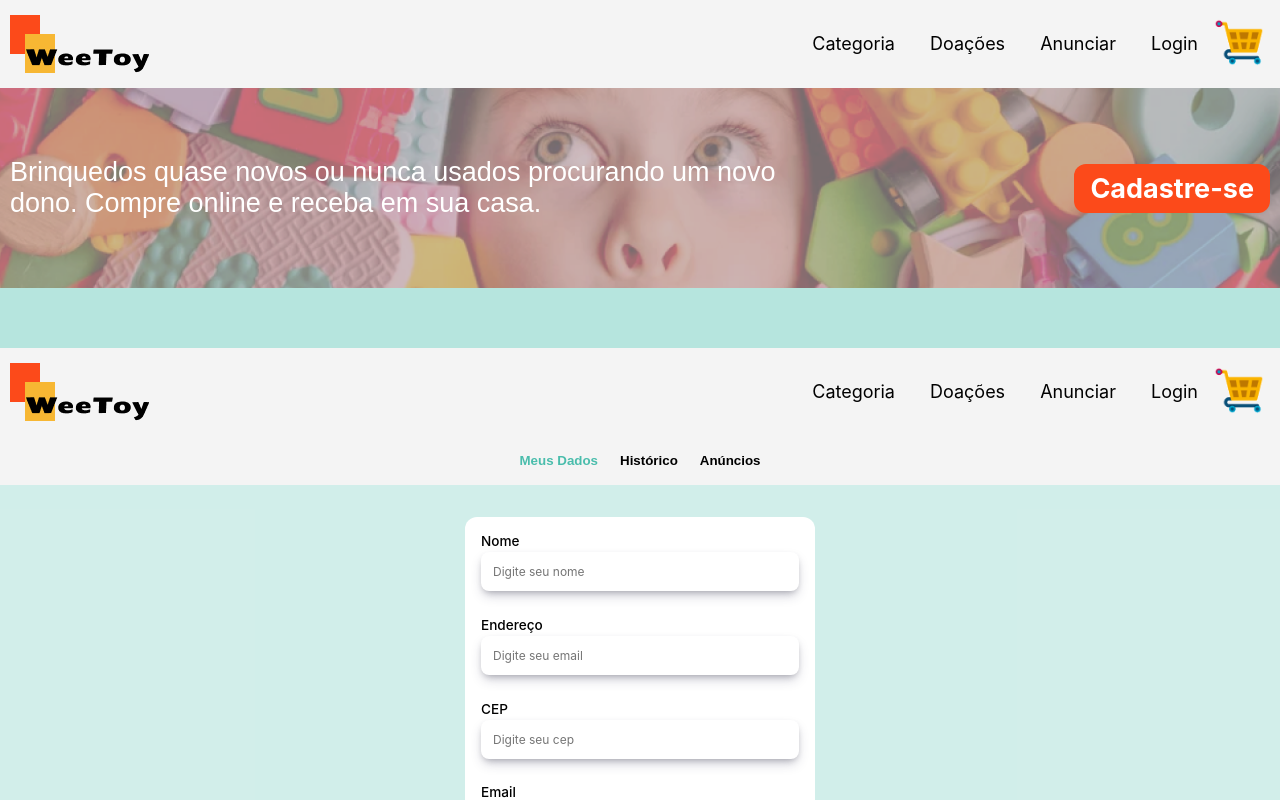
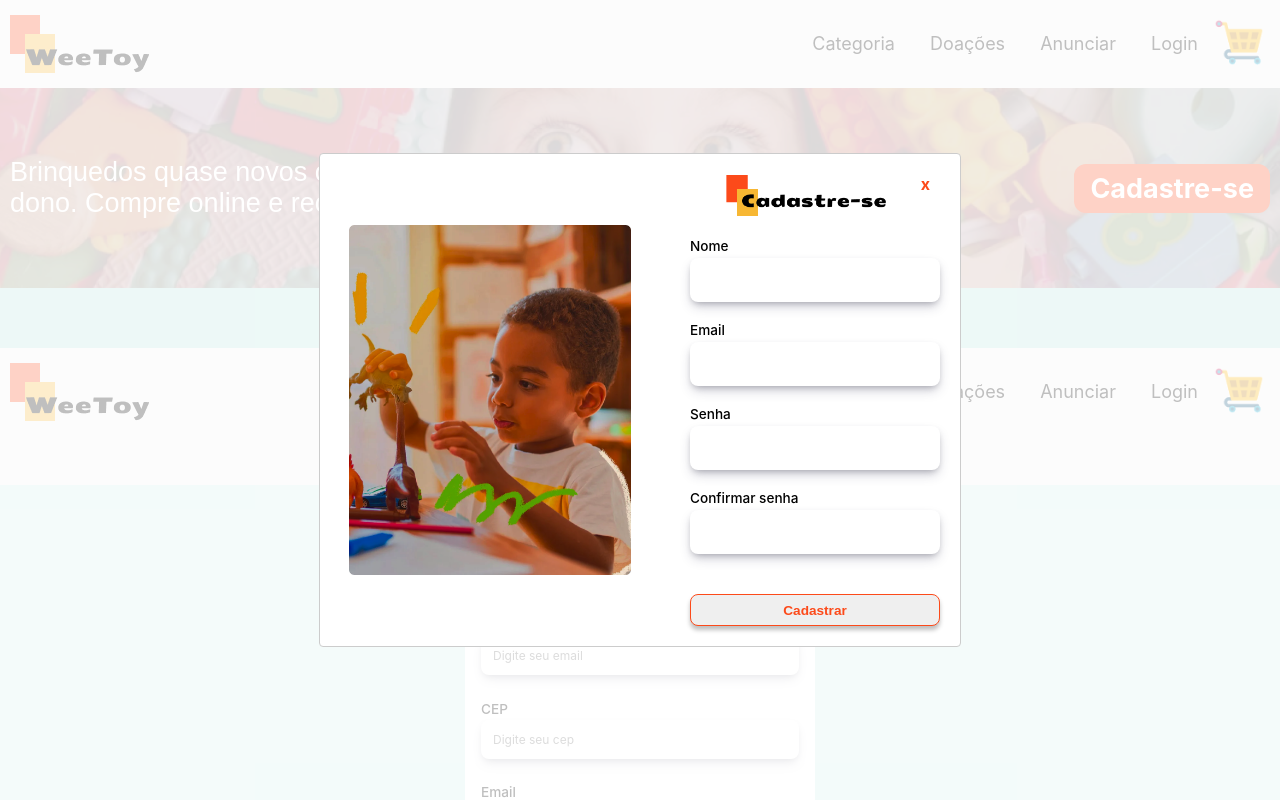
Before and after one commit to NathMedeiros/WeeToy, a React (Create React App) app: page /UserPage in a window 1280 px wide. Both pictures are taken after a click on the button "Cadastre-se". Shown: the top 800 px of the page. Built offline with nearby package versions, Linux system fonts and the light colour scheme.

Commit message:
feat: create axios

```diff
--- a/package.json
+++ b/package.json
@@ -15,6 +15,7 @@
     "@types/react-router-dom": "^5.3.3",
     "@types/styled-components": "^5.1.26",
     "@types/yup": "^0.32.0",
+    "axios": "^1.2.2",
     "react": "^18.2.0",
     "react-dom": "^18.2.0",
     "react-hook-form": "^7.41.3",
--- a/src/App.tsx
+++ b/src/App.tsx
@@ -1,4 +1,4 @@
-import { ModalProvider } from "./context/ModalContext";
+import { ModalProvider } from "./context/AuthContext";
 import { Home } from "./pages/Home";
 import { UserPage } from "./pages/UserPage";
 import { Global } from "./styles/global";
--- a/src/components/Header/index.tsx
+++ b/src/components/Header/index.tsx
@@ -4,8 +4,8 @@ import Modal from "react-modal";
 import logo from "./../../assets/logoWeeToy.png";
 import imageCart from "./../../assets/cart.png";
 import menu from "./../../assets/menu.png";
-import { ModalContext } from "../../context/ModalContext";
-import { Login } from "../Modal";
+import { ModalContext } from "../../context/AuthContext";
+import { Login } from "../Modal/auth";
 import { modalPosition } from "../Modal/modal";
 
 export function Header() {
--- a/src/components/Modal/index.tsx
+++ b/src/components/Modal/auth.tsx
@@ -4,7 +4,7 @@ import { yupResolver } from "@hookform/resolvers/yup";
 import child from "../../assets/child.png";
 import login from "../../assets/logoLogin.png";
 import logoRegister from "../../assets/logoRegister.png";
-import { ModalContext } from "../../context/ModalContext";
+import { ModalContext } from "../../context/AuthContext";
 import { registerSchema } from "../../schema/registerSchema";
 import { Input } from "../Input";
 import { Div } from "./modal";
--- a/src/pages/Home/index.tsx
+++ b/src/pages/Home/index.tsx
@@ -4,11 +4,14 @@ import Modal from "react-modal";
 import imageChild from "./../../assets/imageChild.png";
 import { Button } from "../../components/Button";
 import { useContext } from "react";
-import { ModalContext } from "../../context/ModalContext";
+import { ModalContext } from "../../context/AuthContext";
 import { modalPosition } from "../../components/Modal/modal";
-import { Register } from "../../components/Modal";
+import { Register } from "../../components/Modal/auth";
 
 export function Home() {
+  const { openRegister, closeRegister, registerOpen } =
+    useContext(ModalContext);
+
   return (
     <HomeStyled>
       <Header />
@@ -21,9 +24,21 @@ export function Home() {
                 Brinquedos quase novos ou nunca usados procurando um novo dono.
                 Compre online e receba em sua casa.
               </p>
-              <Button padding="small" styleButton="style1" fontSize="1.688rem">
+              <Button
+                padding="small"
+                styleButton="style1"
+                fontSize="1.688rem"
+                onClick={openRegister}
+              >
                 Cadastre-se
               </Button>
+              <Modal
+                isOpen={registerOpen}
+                onRequestClose={closeRegister}
+                style={modalPosition}
+              >
+                <Register />
+              </Modal>
             </div>
           </div>
         </section>
--- /dev/null
+++ b/src/request/api.ts
@@ -0,0 +1,6 @@
+import axios from "axios";
+
+export const api = axios.create({
+  baseURL: "http://localhost:3001",
+  timeout: 7000,
+});
```
Also changed, not shown: src/context/AuthContext.tsx (renamed from src/context/ModalContext.tsx), 1 other file (tests, documents, lock files or other folders).
